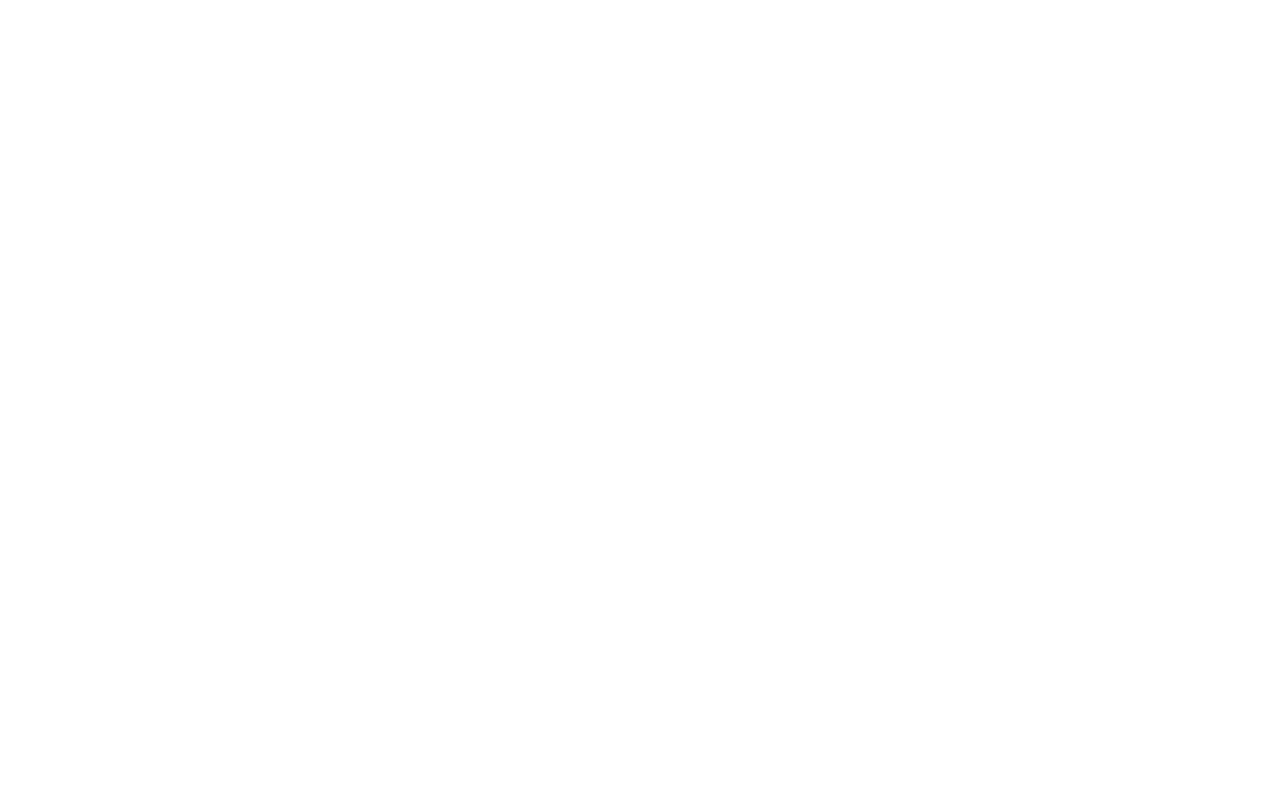
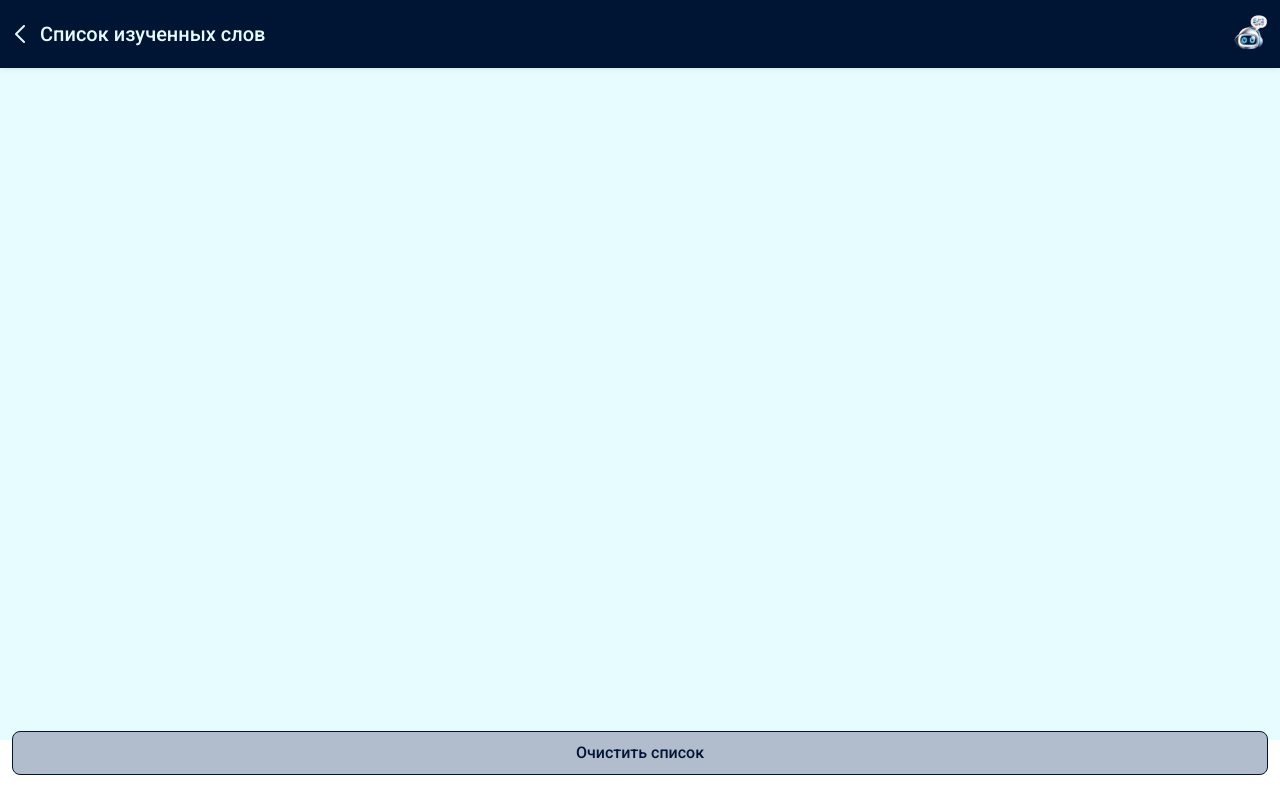
Before and after one commit to buddy-ai-team/buddy_language_frontend, a React (Vite) app: page /get_list_studied_words in a window 1280 px wide. Before the commit this address had no page. Built offline with nearby package versions, Linux system fonts and the light colour scheme.

Commit message:
Добавлена страница ListStudiedWords

```diff
--- a/src/App.tsx
+++ b/src/App.tsx
@@ -4,6 +4,7 @@ import { StyledEngineProvider } from '@mui/material/styles';
 import Statistics from "./components/Statistics";
 import WordEditor from "./components/WordEditor";
 import Settings from "./components/Settings";
+import ListStudiedWords from './components/ListStudiedWords';
 
 export default function App() {
   return (
@@ -13,6 +14,7 @@ export default function App() {
             <Route path="/" element={<Statistics />} />
             <Route path="/get_word_editor" element={<WordEditor />} />
             <Route path="/get_settings" element={<Settings />} />
+            <Route path="/get_list_studied_words" element={<ListStudiedWords/>} />
           </Routes>
       </StyledEngineProvider>
     </HelmetProvider>
--- /dev/null
+++ b/src/components/ListStudiedWords.tsx
@@ -0,0 +1,48 @@
+import Arrow from '../images/Img/Arrow.png';
+import Robot from '../images/Img/Robot.png';
+import { StProps } from '../types';
+import { Link } from 'react-router-dom';
+
+import {
+    Property1Default,
+    TopBar,
+    Content,
+    IcLeft,
+    Shape,
+    Title,
+    IconButtons,
+    IconRobot,
+    SelectionButton,
+    ButtonClearList,
+    TitleButton
+} from './StyleListStudiesWords';
+
+export default function ListStudiedWords(props: StProps): JSX.Element {
+
+    return (
+        <Property1Default className={props.className}>
+            <TopBar>
+                <Content>
+                    <Link to="/">
+                        <IcLeft>
+                            <Shape src={Arrow} loading="lazy" alt={'Arrow'} />
+                        </IcLeft>
+                    </Link>
+                    <Title>{`Список изученных слов`}</Title>
+                    <IconButtons>
+                        <IconRobot
+                            src={Robot}
+                            loading="lazy"
+                            alt={'Robot Icon'}
+                        />
+                    </IconButtons>
+                </Content>
+            </TopBar>
+            <SelectionButton>
+                <ButtonClearList>
+                    <TitleButton>{`Очистить список`}</TitleButton>
+                </ButtonClearList>
+            </SelectionButton>
+        </Property1Default>
+    );
+}
--- /dev/null
+++ b/src/components/StyleListStudiesWords.tsx
@@ -0,0 +1,158 @@
+import { styled } from '@mui/material/styles';
+import Button from '@mui/material/Button';
+
+export const Property1Default = styled('div')({
+    backgroundColor: `rgba(230, 252, 255, 1)`,
+    borderRadius: `0px`,
+    display: `flex`,
+    position: `relative`,
+    isolation: `isolate`,
+    flexDirection: `column`,
+    height: `740px`,
+    width: '100%',
+    justifyContent: `flex-start`,
+    alignItems: `center`,
+    padding: `0px 0px 12px 0px`,
+    boxSizing: `border-box`,
+});
+
+export const TopBar = styled('div')({
+    backgroundColor: `rgba(0, 20, 52, 1)`,
+    boxShadow: `0px 0px 6px rgba(0, 0, 0, 0.12)`,
+    borderRadius: `0px`,
+    display: `flex`,
+    position: `relative`,
+    isolation: `isolate`,
+    flexDirection: `column`,
+    justifyContent: `flex-start`,
+    alignItems: `flex-start`,
+    padding: `0px`,
+    boxSizing: `border-box`,
+    alignSelf: `stretch`,
+    margin: `0px`,
+});
+
+export const Content = styled('div')({
+    borderRadius: `0px`,
+    display: `flex`,
+    position: `relative`,
+    isolation: `isolate`,
+    flexDirection: `row`,
+    justifyContent: `flex-start`,
+    alignItems: `center`,
+    padding: `12px 8px`,
+    boxSizing: `border-box`,
+    alignSelf: `stretch`,
+    margin: `0px`,
+});
+
+export const IcLeft = styled('div')({
+    borderRadius: `0px`,
+    display: `flex`,
+    position: `relative`,
+    isolation: `isolate`,
+    flexDirection: `row`,
+    justifyContent: `flex-start`,
+    alignItems: `flex-start`,
+    padding: `0px`,
+    boxSizing: `border-box`,
+    width: `24px`,
+    height: `24px`,
+    margin: `0px`,
+});
+
+export const Shape = styled('img')({
+    height: `18px`,
+    width: `10px`,
+    position: `absolute`,
+    left: `7px`,
+    top: `3px`,
+});
+
+export const Title = styled('div')({
+    textAlign: `left`,
+    whiteSpace: `pre-wrap`,
+    fontSynthesis: `none`,
+    color: `rgba(230, 252, 255, 1)`,
+    fontStyle: `normal`,
+    fontFamily: `Roboto`,
+    fontWeight: `500`,
+    fontSize: `20px`,
+    letterSpacing: `0px`,
+    textDecoration: `none`,
+    lineHeight: `24px`,
+    textTransform: `none`,
+    flex: `1`,
+    margin: `0px 0px 0px 8px`,
+});
+
+export const IconButtons = styled('div')({
+    borderRadius: `0px`,
+    display: `flex`,
+    position: `relative`,
+    isolation: `isolate`,
+    flexDirection: `row`,
+    justifyContent: `flex-start`,
+    alignItems: `center`,
+    padding: `0px`,
+    boxSizing: `border-box`,
+    margin: `0px 0px 0px 8px`,
+});
+
+export const IconRobot = styled('img')({
+    height: `44px`,
+    width: `43px`,
+    margin: `0px`,
+});
+
+export const SelectionButton = styled('div')({
+    borderRadius: `0px`,
+    display: `flex`,
+    position: `relative`,
+    isolation: `isolate`,
+    flexDirection: `row`,
+    justifyContent: `flex-end`,
+    minHeight: `90vh`,
+    alignItems: `flex-end`,
+    padding: `13px 12px`,
+    boxSizing: `border-box`,
+    alignSelf: `stretch`,
+    marginBottom: `38px`,
+    overflow: `hidden`,
+});
+
+export const ButtonClearList = styled(Button)({
+    backgroundColor: `rgba(177, 188, 205, 1)`,
+    border: `1px solid rgba(0, 20, 52, 1)`,
+    boxSizing: `border-box`,
+    borderRadius: `8px`,
+    display: `flex`,
+    position: `relative`,
+    isolation: `isolate`,
+    flexDirection: `column`,
+    justifyContent: `center`,
+    alignItems: `center`,
+    padding: `10px 12px`,
+    flex: `1`,
+    margin: `0px`,
+    '&:hover': {
+        backgroundColor: '#D3D3D3',
+    }
+});
+
+export const TitleButton = styled('div')({
+    textAlign: `left`,
+    whiteSpace: `pre-wrap`,
+    fontSynthesis: `none`,
+    color: `rgba(0, 20, 52, 1)`,
+    fontStyle: `normal`,
+    fontFamily: `Roboto`,
+    fontWeight: `500`,
+    fontSize: `16px`,
+    letterSpacing: `0px`,
+    textDecoration: `none`,
+    lineHeight: `22px`,
+    textTransform: `none`,
+    margin: `0px`,
+    bottom: `0`,
+});
--- a/src/components/StyleWordEditor.tsx
+++ b/src/components/StyleWordEditor.tsx
@@ -1,5 +1,5 @@
 import { styled } from '@mui/material/styles';
-import { Button, Box, FormControl } from '@mui/material';
+import { Button, Box } from '@mui/material';
 
 export const Property1Default = styled('div')({
     backgroundColor: `rgba(230, 252, 255, 1)`,
@@ -16,7 +16,7 @@ export const Property1Default = styled('div')({
     boxSizing: `border-box`,
 });
 
-export const TopBar = styled('div')({ // одинаковое
+export const TopBar = styled('div')({
     backgroundColor: `rgba(0, 20, 52, 1)`,
     boxShadow: `0px 0px 6px rgba(0, 0, 0, 0.12)`,
     borderRadius: `0px`,
@@ -32,7 +32,7 @@ export const TopBar = styled('div')({ // одинаковое
     margin: `0px`,
 });
 
-export const Content = styled('div')({ // одинаковое
+export const Content = styled('div')({
     borderRadius: `0px`,
     display: `flex`,
     position: `relative`,
@@ -46,7 +46,7 @@ export const Content = styled('div')({ // одинаковое
     margin: `0px`,
 });
 
-export const IcLeft = styled('div')({ // одинаковое
+export const IcLeft = styled('div')({
     borderRadius: `0px`,
     display: `flex`,
     position: `relative`,
@@ -61,7 +61,7 @@ export const IcLeft = styled('div')({ // одинаковое
     margin: `0px`,
 });
 
-export const Shape = styled('img')({ // одинаковое
+export const Shape = styled('img')({
     height: `18px`,
     width: `10px`,
     position: `absolute`,
@@ -69,7 +69,7 @@ export const Shape = styled('img')({ // одинаковое
     top: `3px`,
 });
 
-export const Title = styled('div')({ // одинаковое
+export const Title = styled('div')({
     textAlign: `left`,
     whiteSpace: `pre-wrap`,
     fontSynthesis: `none`,
@@ -86,7 +86,7 @@ export const Title = styled('div')({ // одинаковое
     margin: `0px 0px 0px 8px`,
 });
 
-export const IconButtons = styled('div')({ // одинаковое
+export const IconBox = styled('div')({
     borderRadius: `0px`,
     display: `flex`,
     position: `relative`,
@@ -119,7 +119,7 @@ export const List = styled('div')({
     margin: `12px 0px 0px 0px`,
 });
 
-export const Item = styled('div')({ // одинаковое
+export const ItemToStudy = styled('div')({
     borderRadius: `0px`,
     display: `flex`,
     position: `relative`,
@@ -147,7 +147,7 @@ export const FirstWordInList = styled('div')({
     margin: `0px`,
 });
 
-export const Title4 = styled('div')({ // одинаковое Title2, Title3 Settings
+export const TitleWordFirst = styled('div')({
     textAlign: `left`,
     whiteSpace: `pre-wrap`,
     fontSynthesis: `none`,
@@ -164,7 +164,7 @@ export const Title4 = styled('div')({ // одинаковое Title2, Title3 Set
     margin: `0px`,
 });
 
-export const Subtitle = styled('div')({
+export const TitleTranslationFirst = styled('div')({
     textAlign: `left`,
     whiteSpace: `pre-wrap`,
     fontSynthesis: `none`,
@@ -198,7 +198,7 @@ export const Status = styled('div')({
     margin: `0px 0px 0px 8px`,
 });
 
-export const IconButtons1 = styled(Button)({
+export const IconButtonToStudy = styled(Button)({
     background: `transparent`,
     borderRadius: `0px`,
     display: `flex`,
@@ -212,13 +212,13 @@ export const IconButtons1 = styled(Button)({
     margin: `0px 0px 0px 8px`,
 });
 
-export const IconRobotLearningWords = styled('img')({
+export const IconPencilToStudy = styled('img')({
     height: `30px`,
     width: `29px`,
     margin: `0px`,
 });
 
-export const Item1 = styled('div')({ // одинаковое
+export const ItemSkipped = styled('div')({
     borderRadius: `0px`,
     display: `flex`,
     position: `relative`,
@@ -246,7 +246,7 @@ export const SecondWordInList = styled('div')({
     margin: `0px`,
 });
 
-export const Title5 = styled('div')({
+export const TitleWordSecond = styled('div')({
     textAlign: `left`,
     whiteSpace: `pre-wrap`,
     fontSynthesis: `none`,
@@ -263,7 +263,7 @@ export const Title5 = styled('div')({
     margin: `0px`,
 });
 
-export const Subtitle2 = styled('div')({
+export const TitleTranslationSecond = styled('div')({
     textAlign: `left`,
     whiteSpace: `pre-wrap`,
     fontSynthesis: `none`,
@@ -280,7 +280,7 @@ export const Subtitle2 = styled('div')({
     margin: `0px`,
 });
 
-export const IconButtons2 = styled(Button)({
+export const IconButtonSkipped = styled(Button)({
     borderRadius: `0px`,
     display: `flex`,
     position: `relative`,
@@ -293,7 +293,7 @@ export const IconButtons2 = styled(Button)({
     margin: `0px 0px 0px 8px`,
 });
 
-export const Item2 = styled('div')({ // одинаковое
+export const ItemStudied = styled('div')({
     borderRadius: `0px`,
     display: `flex`,
     position: `relative`,
@@ -321,7 +321,7 @@ export const ThirdWordInList = styled('div')({
     margin: `0px`,
 });
 
-export const Title6 = styled('div')({ // одинаковое Title4 Settings
+export const TitleWordThird = styled('div')({
     textAlign: `left`,
     whiteSpace: `pre-wrap`,
     fontSynthesis: `none`,
@@ -338,7 +338,7 @@ export const Title6 = styled('div')({ // одинаковое Title4 Settings
     margin: `0px`,
 });
 
-export const Subtitle4 = styled('div')({
+export const TitleTranslationThird = styled('div')({
     textAlign: `left`,
     whiteSpace: `pre-wrap`,
     fontSynthesis: `none`,
@@ -355,7 +355,7 @@ export const Subtitle4 = styled('div')({
     margin: `0px`,
 });
 
-export const IconButtons3 = styled(Button)({
+export const IconButtonStudied = styled(Button)({
     borderRadius: `0px`,
     display: `flex`,
     position: `relative`,
@@ -368,88 +368,7 @@ export const IconButtons3 = styled(Button)({
     margin: `0px 0px 0px 8px`,
 });
 
-export const Button1 = styled('div')({
-    borderRadius: `0px`,
-    display: `flex`,
-    position: `relative`,
-    isolation: `isolate`,
-    flexDirection: `row`,
-    justifyContent: `flex-start`,
-    alignItems: `flex-start`,
-    padding: `13px 12px`,
-    boxSizing: `border-box`,
-    alignSelf: `stretch`,
-    margin: `12px 0px 0px 0px`,
-    overflow: `hidden`,
-});
-
-export const Seconday = styled(Button)({
-    backgroundColor: `rgba(177, 188, 205, 1)`,
-    border: `1px solid rgba(0, 20, 52, 1)`,
-    boxSizing: `border-box`,
-    borderRadius: `8px`,
-    display: `flex`,
-    position: `relative`,
-    isolation: `isolate`,
-    flexDirection: `column`,
-    justifyContent: `center`,
-    alignItems: `center`,
-    padding: `10px 12px`,
-    flex: `1`,
-    margin: `0px`,
-    '&:hover': {
-        backgroundColor: '#D3D3D3',
-    }
-});
-
-export const Title7 = styled('div')({
-    textAlign: `left`,
-    whiteSpace: `pre-wrap`,
-    fontSynthesis: `none`,
-    color: `rgba(0, 20, 52, 1)`,
-    fontStyle: `normal`,
-    fontFamily: `Roboto`,
-    fontWeight: `500`,
-    fontSize: `16px`,
-    letterSpacing: `0px`,
-    textDecoration: `none`,
-    lineHeight: `22px`,
-    textTransform: `none`,
-    margin: `0px`,
-});
-
-export const Primary = styled(Button)({
-    backgroundColor: `rgba(32, 73, 129, 1)`,
-    borderRadius: `8px`,
-    display: `flex`,
-    position: `relative`,
-    isolation: `isolate`,
-    flexDirection: `column`,
-    justifyContent: `center`,
-    alignItems: `center`,
-    padding: `10px 12px`,
-    boxSizing: `border-box`,
-    flex: `1`,
-    margin: `0px 0px 0px 8px`,
-});
-
-export const Title8 = styled('div')({
-    textAlign: `left`,
-    whiteSpace: `pre-wrap`,
-    fontSynthesis: `none`,
-    color: `rgba(230, 252, 255, 1)`,
-    fontStyle: `normal`,
-    fontFamily: `Roboto`,
-    fontWeight: `500`,
-    fontSize: `16px`,
-    letterSpacing: `0px`,
-    textDecoration: `none`,
-    lineHeight: `22px`,
-    textTransform: `none`,
-    margin: `0px`,
-});
-
-export const Input1 = styled('div')({
+export const SectionAddWord = styled('div')({
     borderRadius: `0px`,
     display: `flex`,
     position: `relative`,
@@ -464,7 +383,7 @@ export const Input1 = styled('div')({
     overflow: `hidden`,
 });
 
-export const Title9 = styled('div')({
+export const TitleWord = styled('div')({
     textAlign: `left`,
     whiteSpace: `pre-wrap`,
     fontSynthesis: `none`,
@@ -481,7 +400,7 @@ export const Title9 = styled('div')({
     margin: `0px`,
 });
 
-export const Textfield = styled('input')({
+export const TextFieldAddWord = styled('input')({
     background: `transparent`,
     border: `1px solid rgba(0, 20, 52, 1)`,
     boxSizing: `border-box`,
@@ -518,7 +437,7 @@ export const Info = styled('div')({
     margin: `4px 0px 0px 0px`,
 });
 
-export const Input2 = styled('div')({
+export const SectionWordTranslation = styled('div')({
     borderRadius: `0px`,
     display: `flex`,
     position: `relative`,
@@ -533,7 +452,7 @@ export const Input2 = styled('div')({
     overflow: `hidden`,
 });
 
-export const Textfield1 = styled('input')({
+export const TextFieldWordTranslation = styled('input')({
     background: `transparent`,
     border: `1px solid rgba(0, 20, 52, 1)`,
     boxSizing: `border-box`,
@@ -553,24 +472,7 @@ export const Textfield1 = styled('input')({
     lineHeight: `20px`,
 });
 
-export const Info1 = styled('div')({
-    textAlign: `left`,
-    whiteSpace: `pre-wrap`,
-    fontSynthesis: `none`,
-    color: `rgba(177, 188, 205, 1)`,
-    fontStyle: `normal`,
-    fontFamily: `Roboto`,
-    fontWeight: `400`,
-    fontSize: `12px`,
-    letterSpacing: `0px`,
-    textDecoration: `none`,
-    lineHeight: `16px`,
-    textTransform: `none`,
-    alignSelf: `stretch`,
-    margin: `4px 0px 0px 0px`,
-});
-
-export const Input3 = styled('div')({
+export const SectionSelectStatus = styled('div')({
     borderRadius: `0px`,
     display: `flex`,
     position: `relative`,
@@ -585,9 +487,8 @@ export const Input3 = styled('div')({
     overflow: `hidden`,
 });
 
-export const Textfield5 = styled(Box)({
+export const TextFieldSelectStatus = styled(Box)({
     background: `transparent`,
-    //border: `1px rgba(0, 20, 52, 1)`,
     boxSizing: `border-box`,
     borderRadius: `6px`,
     display: `flex`,
@@ -600,7 +501,7 @@ export const Textfield5 = styled(Box)({
     margin: `4px 0px 0px 0px`,
 });
 
-export const Input4 = styled('div')({
+export const SectionWordSearch = styled('div')({
     borderRadius: `0px`,
     display: `flex`,
     position: `relative`,
@@ -615,7 +516,7 @@ export const Input4 = styled('div')({
     overflow: `hidden`,
 });
 
-export const Textfield2 = styled('input')({
+export const TextFieldWordSearch = styled('input')({
     background: `transparent`,
     border: `1px solid rgba(0, 20, 52, 1)`,
     boxSizing: `border-box`,
@@ -635,19 +536,83 @@ export const Textfield2 = styled('input')({
     lineHeight: `20px`,
 });
 
-export const Info2 = styled('div')({
+export const GroupButtons = styled('div')({
+    borderRadius: `0px`,
+    display: `flex`,
+    position: `relative`,
+    isolation: `isolate`,
+    flexDirection: `row`,
+    justifyContent: `flex-start`,
+    alignItems: `flex-start`,
+    padding: `13px 12px`,
+    boxSizing: `border-box`,
+    alignSelf: `stretch`,
+    margin: `12px 0px 0px 0px`,
+    overflow: `hidden`,
+});
+
+export const ButtonDelete = styled(Button)({
+    backgroundColor: `rgba(177, 188, 205, 1)`,
+    border: `1px solid rgba(0, 20, 52, 1)`,
+    boxSizing: `border-box`,
+    borderRadius: `8px`,
+    display: `flex`,
+    position: `relative`,
+    isolation: `isolate`,
+    flexDirection: `column`,
+    justifyContent: `center`,
+    alignItems: `center`,
+    padding: `10px 12px`,
+    flex: `1`,
+    margin: `0px`,
+    '&:hover': {
+        backgroundColor: '#D3D3D3',
+    }
+});
+
+export const TitleDelete = styled('div')({
     textAlign: `left`,
     whiteSpace: `pre-wrap`,
     fontSynthesis: `none`,
-    color: `rgba(177, 188, 205, 1)`,
+    color: `rgba(0, 20, 52, 1)`,
     fontStyle: `normal`,
     fontFamily: `Roboto`,
-    fontWeight: `400`,
-    fontSize: `12px`,
+    fontWeight: `500`,
+    fontSize: `16px`,
     letterSpacing: `0px`,
     textDecoration: `none`,
-    lineHeight: `16px`,
+    lineHeight: `22px`,
     textTransform: `none`,
-    alignSelf: `stretch`,
-    margin: `4px 0px 0px 0px`,
+    margin: `0px`,
 });
+
+export const ButtonAddWord = styled(Button)({
+    backgroundColor: `rgba(32, 73, 129, 1)`,
+    borderRadius: `8px`,
+    display: `flex`,
+    position: `relative`,
+    isolation: `isolate`,
+    flexDirection: `column`,
+    justifyContent: `center`,
+    alignItems: `center`,
+    padding: `10px 12px`,
+    boxSizing: `border-box`,
+    flex: `1`,
+    margin: `0px 0px 0px 8px`,
+});
+
+export const TitleAddWord = styled('div')({
+    textAlign: `left`,
+    whiteSpace: `pre-wrap`,
+    fontSynthesis: `none`,
+    color: `rgba(230, 252, 255, 1)`,
+    fontStyle: `normal`,
+    fontFamily: `Roboto`,
+    fontWeight: `500`,
+    fontSize: `16px`,
+    letterSpacing: `0px`,
+    textDecoration: `none`,
+    lineHeight: `22px`,
+    textTransform: `none`,
+    margin: `0px`,
+});
```
Also changed, not shown: src/components/Statistics.tsx (+3 -8 lines), src/components/StyleStatistics.tsx (+4 -3 lines), src/components/WordEditor.tsx (+78 -81 lines).
